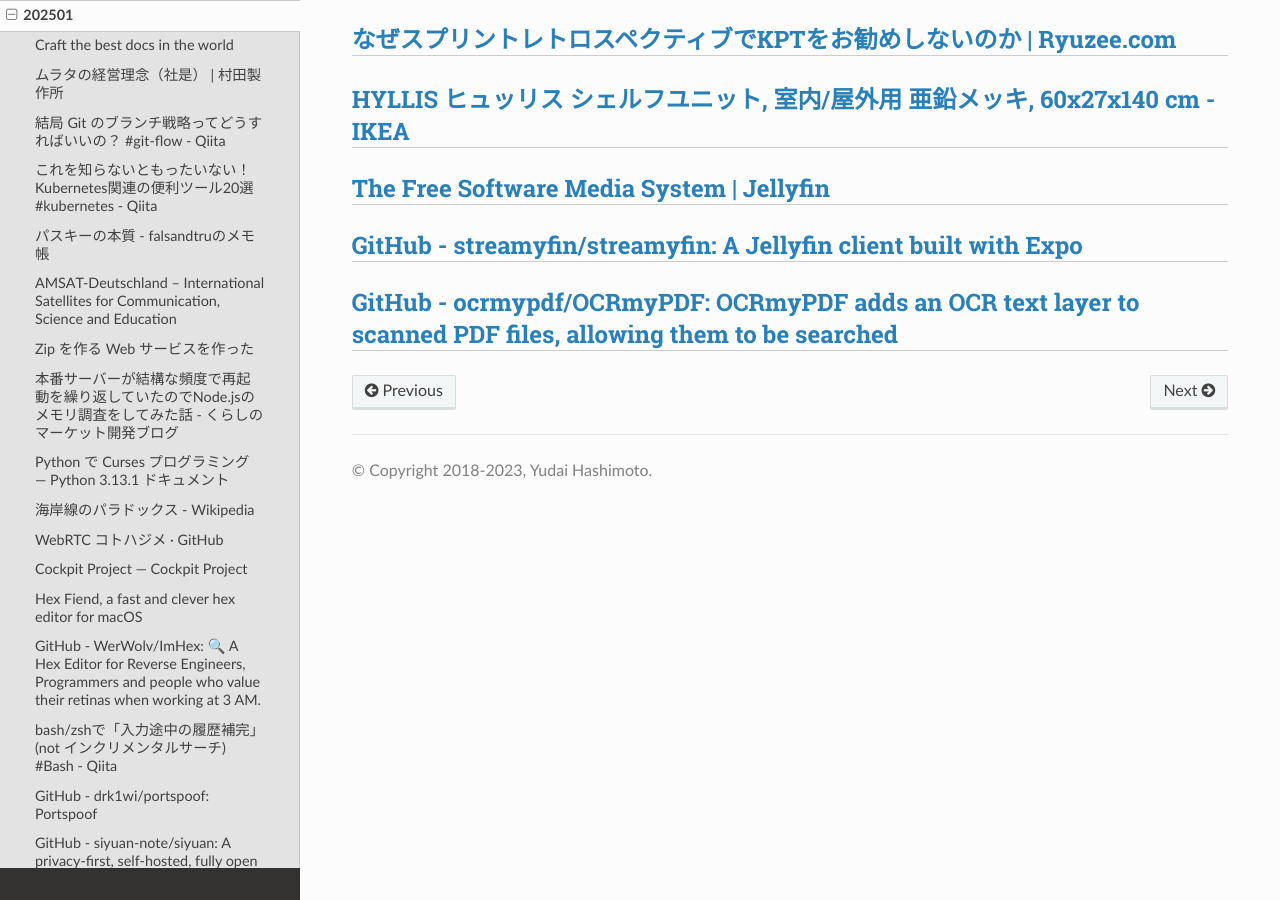
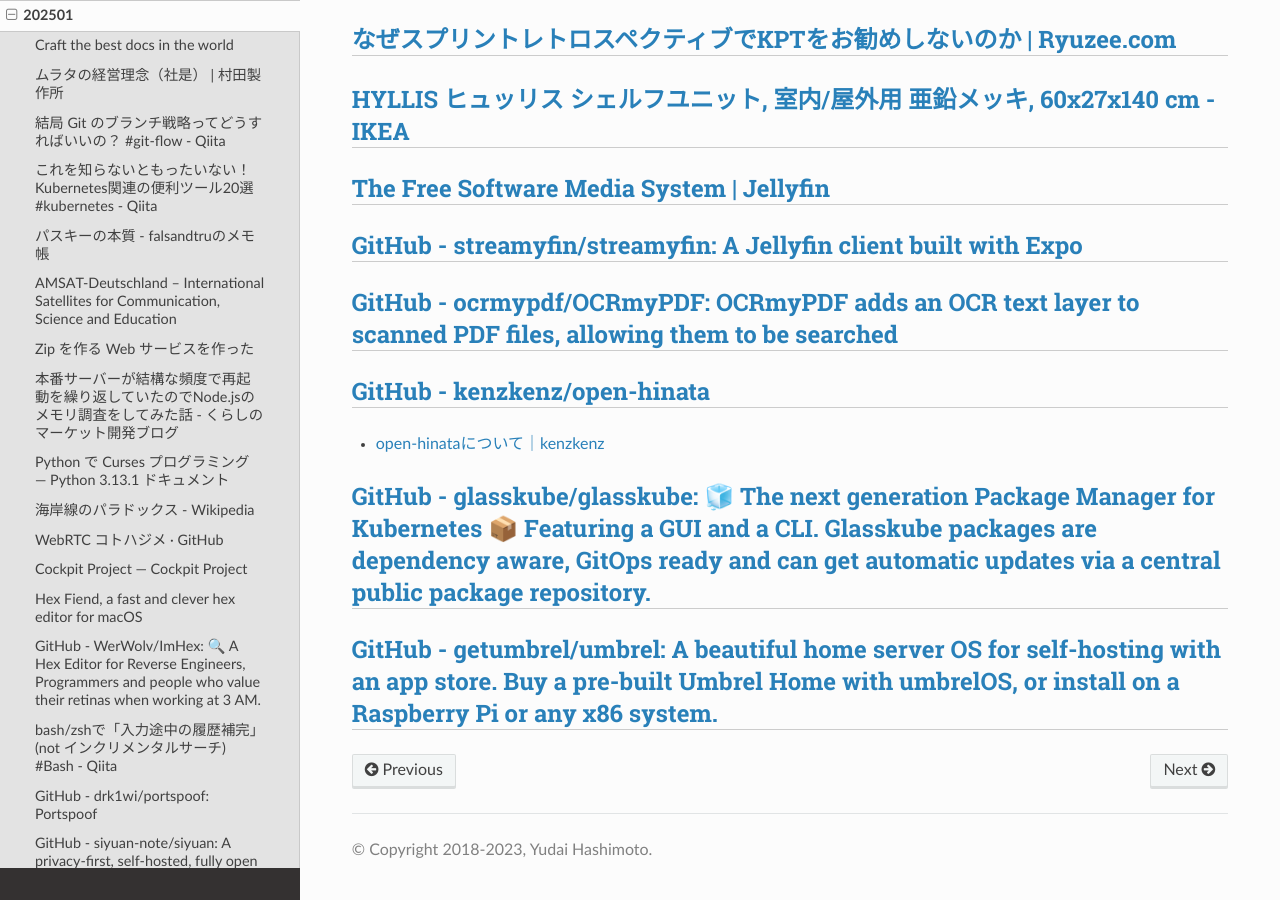
Before and after one commit to jp7fkf/JP7FKF-Warehouse, a Sphinx documentation site: the page built from source/dialy/202501.md, in a window 1280 px wide and 900 px high, scrolled down 4082 px. Built offline with Sphinx 7.4.7 and the Read the Docs theme 3.1.0, drawn with Linux system fonts in a browser that asks for light colours.

Commit message:
2025-01-14 02:02:41 JST

```diff
--- a/source/dialy/202501.md
+++ b/source/dialy/202501.md
@@ -120,3 +120,10 @@
 ## [GitHub - streamyfin/streamyfin: A Jellyfin client built with Expo](https://github.com/streamyfin/streamyfin)
 
 ## [GitHub - ocrmypdf/OCRmyPDF: OCRmyPDF adds an OCR text layer to scanned PDF files, allowing them to be searched](https://github.com/ocrmypdf/OCRmyPDF)
+
+## [GitHub - kenzkenz/open-hinata](https://github.com/kenzkenz/open-hinata)
+- [open-hinataについて｜kenzkenz](https://note.com/kenzkenz2536/n/n08d8fca5d795)
+
+## [GitHub - glasskube/glasskube: 🧊 The next generation Package Manager for Kubernetes 📦 Featuring a GUI and a CLI. Glasskube packages are dependency aware, GitOps ready and can get automatic updates via a central public package repository.](https://github.com/glasskube/glasskube)
+
+## [GitHub - getumbrel/umbrel: A beautiful home server OS for self-hosting with an app store. Buy a pre-built Umbrel Home with umbrelOS, or install on a Raspberry Pi or any x86 system.](https://github.com/getumbrel/umbrel)
```
